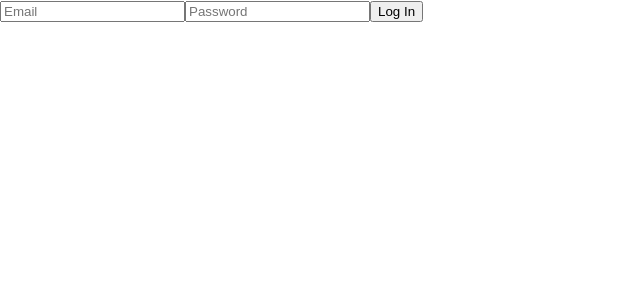
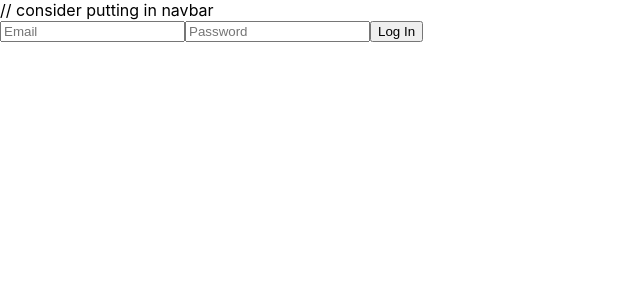
Before and after one commit to ShawandaMD/tech-in-color-client, a React (Create React App) app: page / in a window 1280 px wide. Shown: the top 300 px of the page, without its empty margins (0-640 px from the left). Built offline with nearby package versions, Linux system fonts and the light colour scheme; no server answers.

Commit message:
added comment

```diff
--- a/src/App.js
+++ b/src/App.js
@@ -15,6 +15,7 @@ class App extends React.Component{
   render() {
     return (
       <div>
+        // consider putting in navbar
         {this.props.loggedIn ? <Login /> : <Logout />}
       </div>
     );
```
